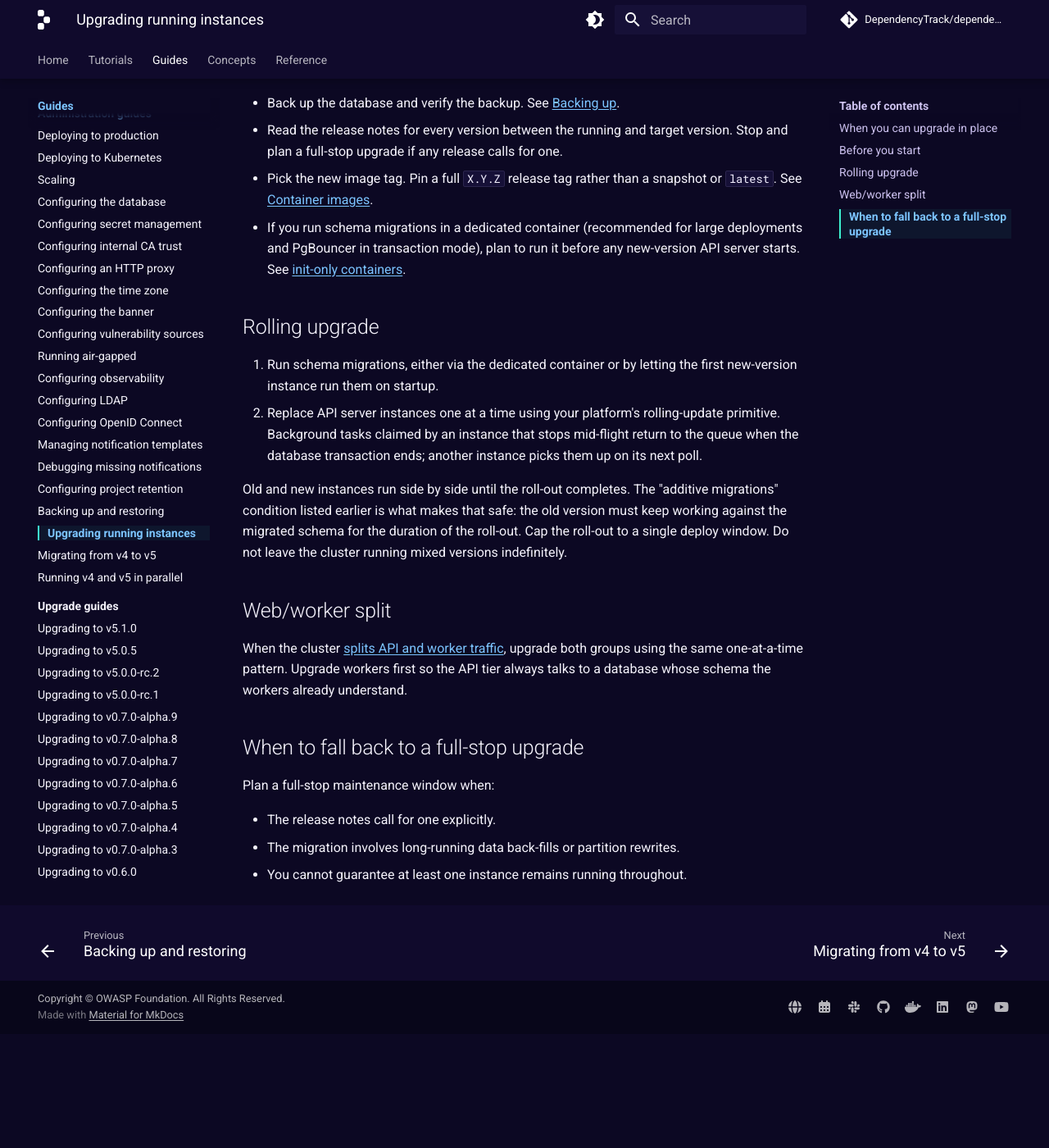
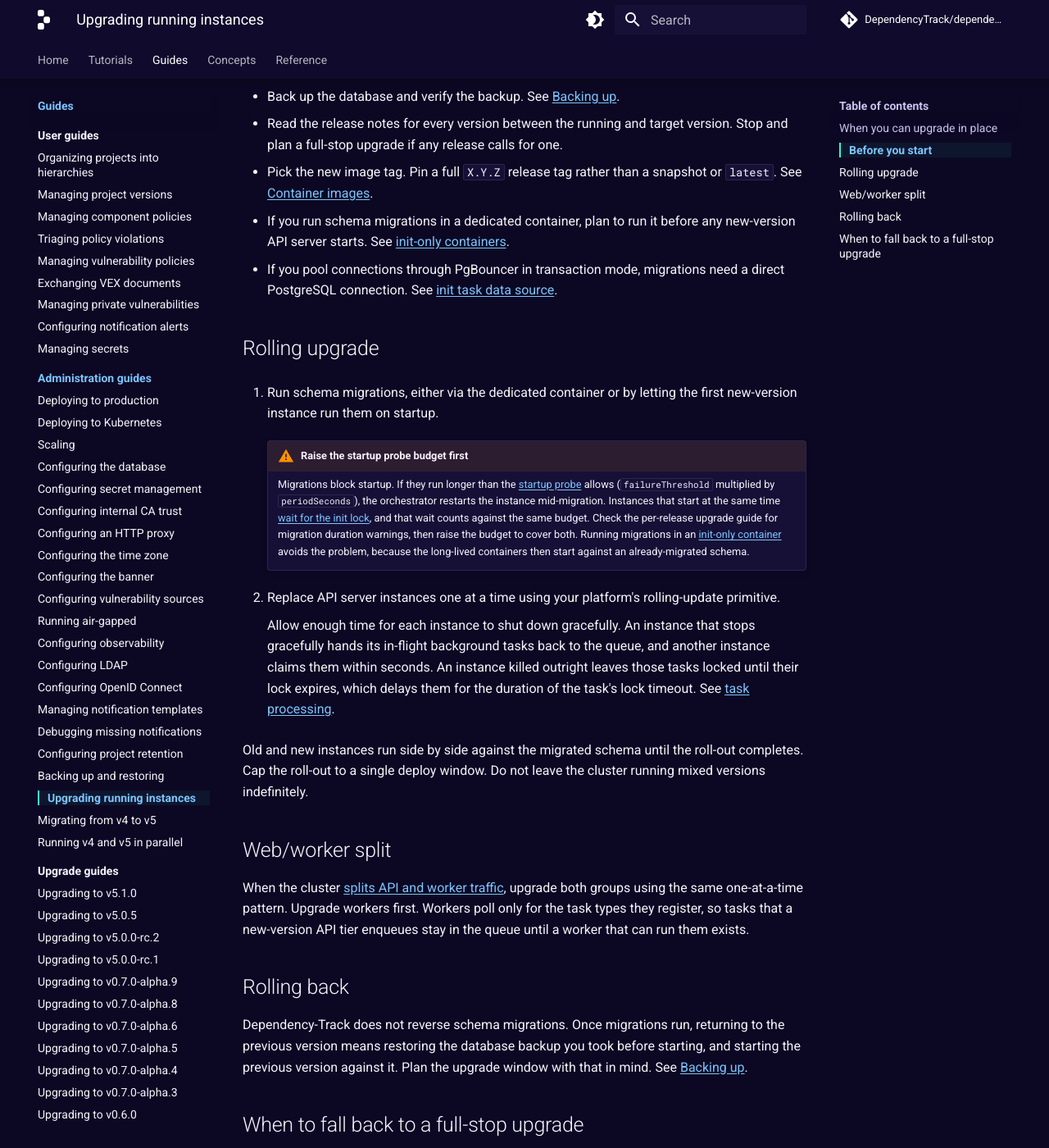
Before and after one commit to DependencyTrack/docs, an MkDocs documentation site: the page built from docs/guides/administration/upgrading-instances.md, in a window 1280 px wide and 1400 px high, scrolled down 641 px. Shown: the whole window at 82% size. Built offline with MkDocs 1.6.1 and Material for MkDocs 9.7.7, drawn with Linux system fonts in a browser that asks for light colours; comment, search, counter and statistics services are not loaded; the version menu is left out; before the commit the page ends 1902 px from its top, so only the background shows below that; some of the changed text lies outside the part shown.

Commit message:
Improve upgrade guides (#239)
Fills the upgrade guide overview page with content, including a full list of all version guides. Mobile users don't see the sidebar navigation by default, so they previously landed on an almost-empty page.

Tightens upgrade instructions and clarifies DB migration note in 5.1.0 upgrade notes.

Signed-off-by: nscuro <nscuro@protonmail.com>

```diff
--- a/docs/guides/administration/upgrading-instances.md
+++ b/docs/guides/administration/upgrading-instances.md
@@ -10,8 +10,8 @@
 [lock-free task claiming](../../concepts/architecture/deployment.md#task-distribution) make it safe
 to replace one API server instance at a time as long as:
 
-- The release notes describe no breaking schema changes that require all instances to stop.
-- The destination version's Flyway migrations are additive against the running schema.
+- The upgrade guide for every intervening version describes no breaking schema changes and calls
+  for no full-stop window.
 - More than one instance is running. A single-instance deployment cannot upgrade without downtime.
 
 If any of these conditions fail, plan a full-stop upgrade window instead.
@@ -23,33 +23,60 @@
   full-stop upgrade if any release calls for one.
 - Pick the new image tag. Pin a full `X.Y.Z` release tag rather than a snapshot or `latest`. See
   [Container images](../../reference/container-images.md).
-- If you run schema migrations in a dedicated container (recommended for large deployments and
-  PgBouncer in transaction mode), plan to run it before any new-version API server starts. See
-  [init-only containers](../../reference/configuration/init-tasks.md#init-only-containers).
+- If you run schema migrations in a dedicated container, plan to run it before any new-version API
+  server starts. See [init-only containers](../../reference/configuration/init-tasks.md#init-only-containers).
+- If you pool connections through PgBouncer in transaction mode, migrations need a direct
+  PostgreSQL connection. See [init task data source](../../reference/configuration/init-tasks.md#data-source).
 
 ## Rolling upgrade
 
 1. Run schema migrations, either via the dedicated container or by letting the first new-version
    instance run them on startup.
+
+    !!! warning "Raise the startup probe budget first"
+        Migrations block startup. If they run longer than the
+        [startup probe](configuring-observability.md#configuring-kubernetes-health-probes) allows
+        (`failureThreshold` multiplied by `periodSeconds`), the orchestrator restarts the instance
+        mid-migration. Instances that start at the same time
+        [wait for the init lock](../../reference/configuration/init-tasks.md#lifecycle), and that
+        wait counts against the same budget. Check the per-release upgrade guide for migration
+        duration warnings, then raise the budget to cover both. Running migrations in an
+        [init-only container](../../reference/configuration/init-tasks.md#init-only-containers)
+        avoids the problem, because the long-lived containers then start against an
+        already-migrated schema.
+
 2. Replace API server instances one at a time using your platform's rolling-update primitive.
-   Background tasks claimed by an instance that stops mid-flight return to the queue when the
-   database transaction ends; another instance picks them up on its next poll.
 
-Old and new instances run side by side until the roll-out completes. The "additive migrations"
-condition listed earlier is what makes that safe: the old version must keep working against the
-migrated schema for the duration of the roll-out. Cap the roll-out to a single deploy window. Do
-not leave the cluster running mixed versions indefinitely.
+    Allow enough time for each instance to shut down gracefully. An instance that stops gracefully
+    hands its in-flight background tasks back to the queue, and another instance claims them within
+    seconds. An instance killed outright leaves those tasks locked until their lock expires, which
+    delays them for the duration of the task's lock timeout. See
+    [task processing](../../concepts/architecture/design/durable-execution.md#task-processing).
+
+Old and new instances run side by side against the migrated schema until the roll-out completes.
+Cap the roll-out to a single deploy window. Do not leave the cluster running mixed versions
+indefinitely.
 
 ## Web/worker split
 
 When the cluster [splits API and worker traffic](scaling.md#separate-api-traffic-from-background-work),
-upgrade both groups using the same one-at-a-time pattern. Upgrade workers first so the API tier
-always talks to a database whose schema the workers already understand.
+upgrade both groups using the same one-at-a-time pattern. Upgrade workers first. Workers poll only
+for the task types they register, so tasks that a new-version API tier enqueues stay in the queue
+until a worker that can run them exists.
+
+## Rolling back
+
+Dependency-Track does not reverse schema migrations. Once migrations run, returning to the previous
+version means restoring the database backup you took before starting, and starting the previous
+version against it. Plan the upgrade window with that in mind. See
+[Backing up](backing-up.md#version-considerations).
 
 ## When to fall back to a full-stop upgrade
 
 Plan a full-stop maintenance window when:
 
 - The release notes call for one explicitly.
-- The migration involves long-running data back-fills or partition rewrites.
+- The migration rewrites or locks tables the running version reads or writes. Long-running work
+  against new tables only, such as a back-fill, extends startup but does not require stopping the
+  cluster.
 - You cannot guarantee at least one instance remains running throughout.
--- a/docs/guides/upgrading/v0.7.0-alpha.7.md
+++ /dev/null
@@ -1,3 +0,0 @@
-# Upgrading to v0.7.0-alpha.7
-
-No breaking changes, and no manual steps required.
```
Also changed, not shown: context/diataxis-contract.md (+8 -3 lines), docs/guides/index.md (+1 -1 lines), docs/guides/upgrading/index.md (+36 -3 lines), docs/guides/upgrading/v5.1.0.md (+10 -3 lines), docs/guides/upgrading/.pages, 1 other file.
